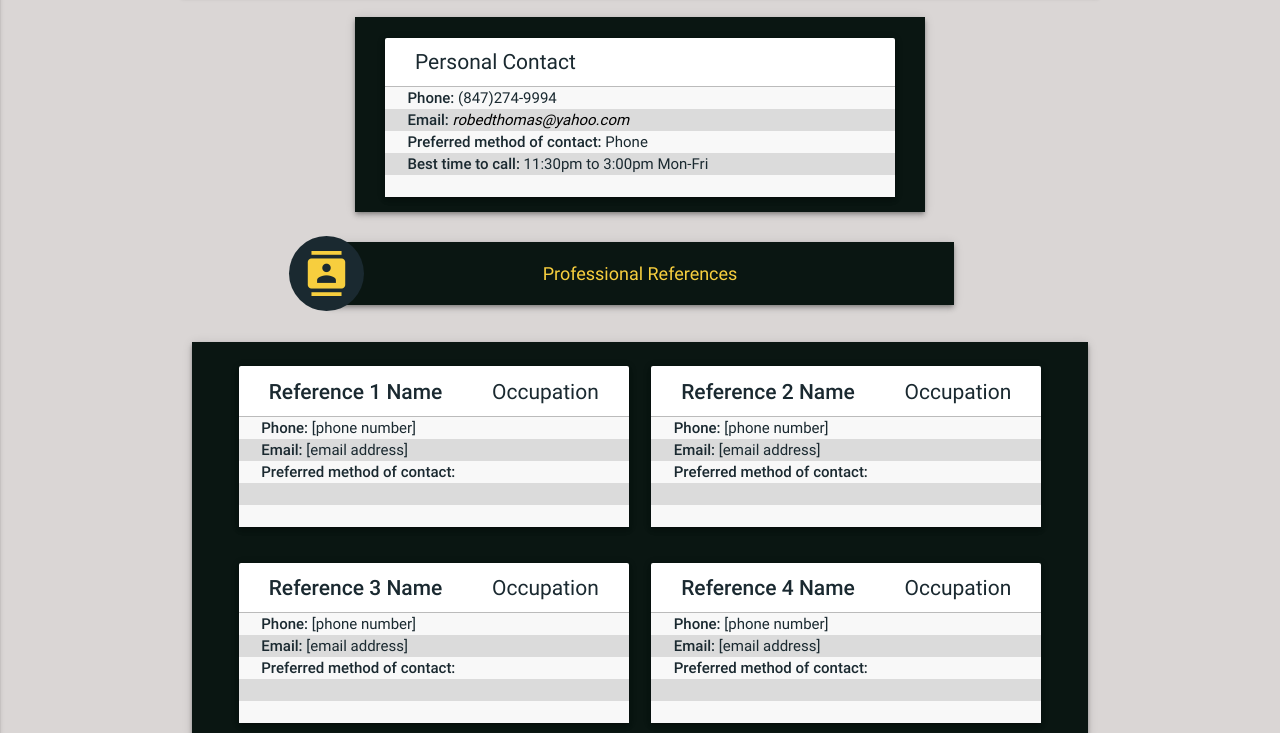
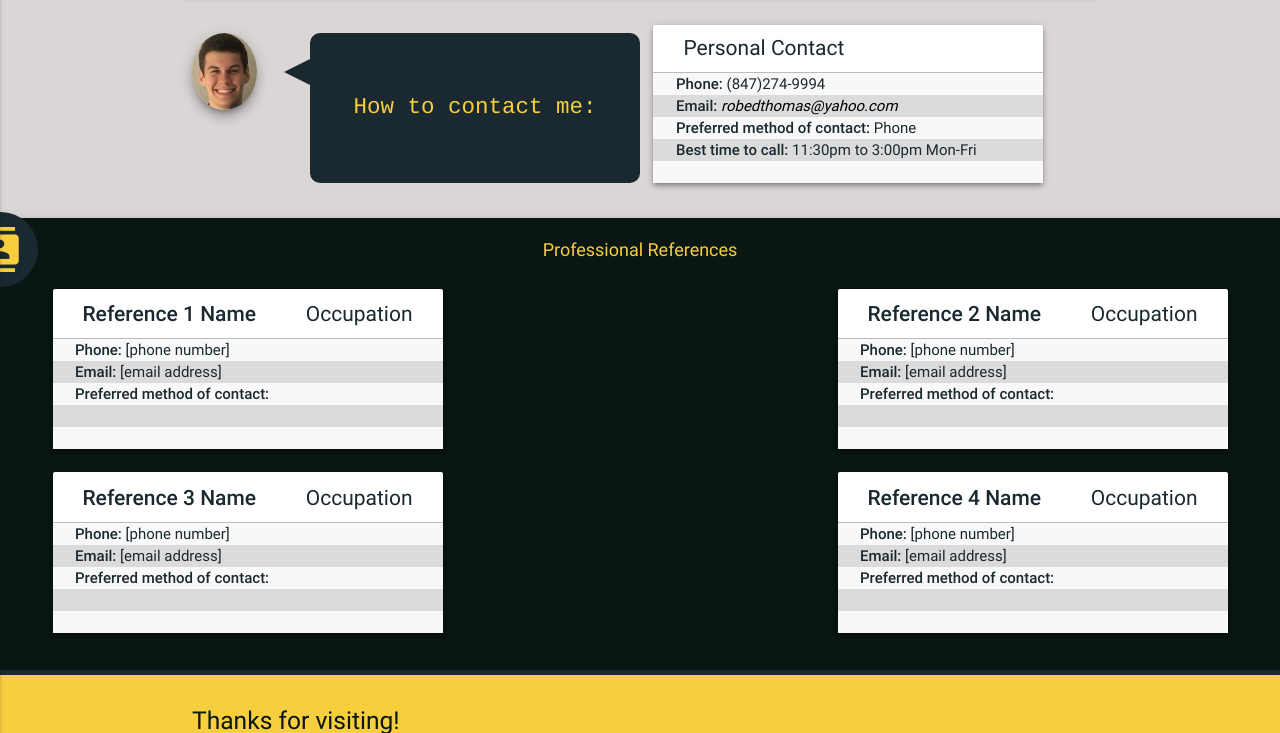
Before and after one commit to robedthomas/Pages, a plain HTML site: page contact.html in a window 1280 px wide. Shown: the part 67-800 px from the top of the page. Drawn offline with nearby package versions, Linux system fonts and the light colour scheme.

Commit message:
Tidied up contact page. Headshot image next to speech bubble has yet to be relatively positioned next to the speech bubble.

```diff
--- a/contact.html
+++ b/contact.html
@@ -49,11 +49,20 @@
 		</div>
 	</header>
 	<main>
-	<div class="container contact-card-container colorbox dark z-depth-2">
+	<div class="container">
 		<!--Personal Contact Info-->
 		<div class="row">
-			<div class="col s12">
-				<div class="card hoverable contact-describer z-depth-2">
+			<div class="valign-wrapper">
+				<div class="col s12 m6 l6" style="padding-right: 0">
+					<img src="images/headshot-mini.jpg" class="circle responsive-img z-depth-4">
+					<div id="talkbubble" class="right" style="display: block; margin: auto 0;">
+						<div class="valign-wrapper" style="height: 100%">
+							<p class="center-align" style="margin: 0 auto;"> How to contact me: </p>
+						</div>
+					</div>
+				</div>
+				<div class="col s12 m6 l6" style="padding-left: 0">
+					<div class="card hoverable contact-describer z-depth-2 left">
 			            <div class="card-content contact-description">
 			            	<div class="row title-row">
 				            	<span class="card-title left contact-title">Personal Contact</span>
@@ -69,23 +78,19 @@
 	        	</div>
     		</div>
     	</div>
+	</div>
 		<!--References Intro-->
-	<div class="container" style="margin-bottom: 2.5em">
-		<div class="container no-top-padding colorbox dark z-depth-2">
-			<div class="valign-wrapper relative-position">
+		<div class="container references-box no-top-padding colorbox dark z-depth-2" style="width: 100%">
+			<div class="valign-wrapper relative-position full-width">
 				<div class="circle tag-background"></div>
 				<div class="valign-wrapper center-align tag-wrapper">
 					<i class="material-icons center-align experience-tag-icon">contacts</i>
 				</div>
 				<p class="centered light bold medium">Professional References</p>
 			</div>
-		</div>
-	</div>
 			<!--Reference Cards-->
-	<div class="container reference-container colorbox dark z-depth-2">
-		<div class="row">
-			<div class="col l6 m6 s12">
-				<div class="card hoverable contact-describer z-depth-2 right">
+			<div class="reference-card-container">
+				<div class="card hoverable contact-describer z-depth-2">
 		            <div class="card-content contact-description">
 		            	<div class="row title-row">
 			            	<span class="card-title left contact-title reference-name">Reference 1 Name</span>
@@ -98,9 +103,7 @@
 		            	</div>
 		            </div>
 	            </div>
-			</div>
-			<div class="col l6 m6 s12">
-				<div class="card hoverable contact-describer z-depth-2 left">
+				<div class="card hoverable contact-describer z-depth-2">
 		            <div class="card-content contact-description">
 		            	<div class="row title-row">
 			            	<span class="card-title left contact-title reference-name">Reference 2 Name</span>
@@ -113,11 +116,7 @@
 		            	</div>
 		            </div>
 	            </div>
-			</div>
-		</div>
-		<div class="row">
-			<div class="col l6 m6 s12">
-				<div class="card hoverable contact-describer z-depth-2 right">
+				<div class="card hoverable contact-describer z-depth-2">
 		            <div class="card-content contact-description">
 		            	<div class="row title-row">
 			            	<span class="card-title left contact-title reference-name">Reference 3 Name</span>
@@ -130,9 +129,7 @@
 		            	</div>
 		            </div>
 	            </div>
-			</div>
-			<div class="col l6 m6 s12">
-				<div class="card hoverable contact-describer z-depth-2 left">
+				<div class="card hoverable contact-describer z-depth-2">
 		            <div class="card-content contact-description">
 		            	<div class="row title-row">
 			            	<span class="card-title left contact-title reference-name">Reference 4 Name</span>
--- a/stylesheets/stylesheet.css
+++ b/stylesheets/stylesheet.css
@@ -336,6 +336,35 @@ div.valign-wrapper.centered-valign-wrapper {
 	margin-right: auto;
 }
 
+#talkbubble {
+	width: 22em;
+	height: 10em;
+	color: #F7CE3E;
+	background-color: #1A2930;
+	position: relative;
+	-moz-border-radius:    10px;
+	-webkit-border-radius: 10px;
+	border-radius:         10px;
+	text-align: center;
+}
+
+#talkbubble:before {
+	content:"";
+	position: absolute;
+	right: 100%;
+	top: 26px;
+	width: 0;
+	height: 0;
+	border-top: 13px solid transparent;
+	border-right: 26px solid #1A2930;
+	border-bottom: 13px solid transparent;
+}
+
+#talkbubble p {
+	font-size: 1.5em;
+	font-family: Courier;
+}
+
 div.container.colorbox.contact-card-container {
 	max-width: 38em;
 	min-width: 30em;
@@ -343,18 +372,17 @@ div.container.colorbox.contact-card-container {
 }
 
 div.container.colorbox.reference-container {
-	max-width: 70em;
+	max-width: 60em;
 	min-width: 58em;
 	margin-bottom: 2em;
 }
 
 div.card.contact-describer {
 	background-color: white;
-	min-width: 26em;
-	max-width: 34em;
-	display: block;
-	margin-left: auto;
-	margin-right: auto;
+	width: 26em;
+	display: inline-block;
+	margin-left: 3%;
+	margin-right: 3%;
 }
 
 div.card-content.contact-description {
@@ -419,3 +447,35 @@ div.card-content.contact-description div.row.striped-row a.email:hover {
 .block-display {
 	display: block;
 }
+
+div.container.references-box {
+	min-width: 30em;
+}
+
+div.reference-card-container {
+	background-color: #0A1612;
+	text-align: justify;
+	width: 100%;
+	padding-left: 1em;
+	padding-right: 1em;
+}
+
+div.reference-card-container:after {
+	display:inline-block;
+    width:100%;
+    content:'';
+}
+
+.full-width {
+	width: 100%;
+}
+
+.justified {
+	text-align: justify;
+}
+
+.justified:after {
+	display:inline-block;
+    width:100%;
+    content:'';
+}
```
Also changed, not shown: images/headshot-mini.jpg (added). Lines whose indentation alone changed are shown as unchanged.
